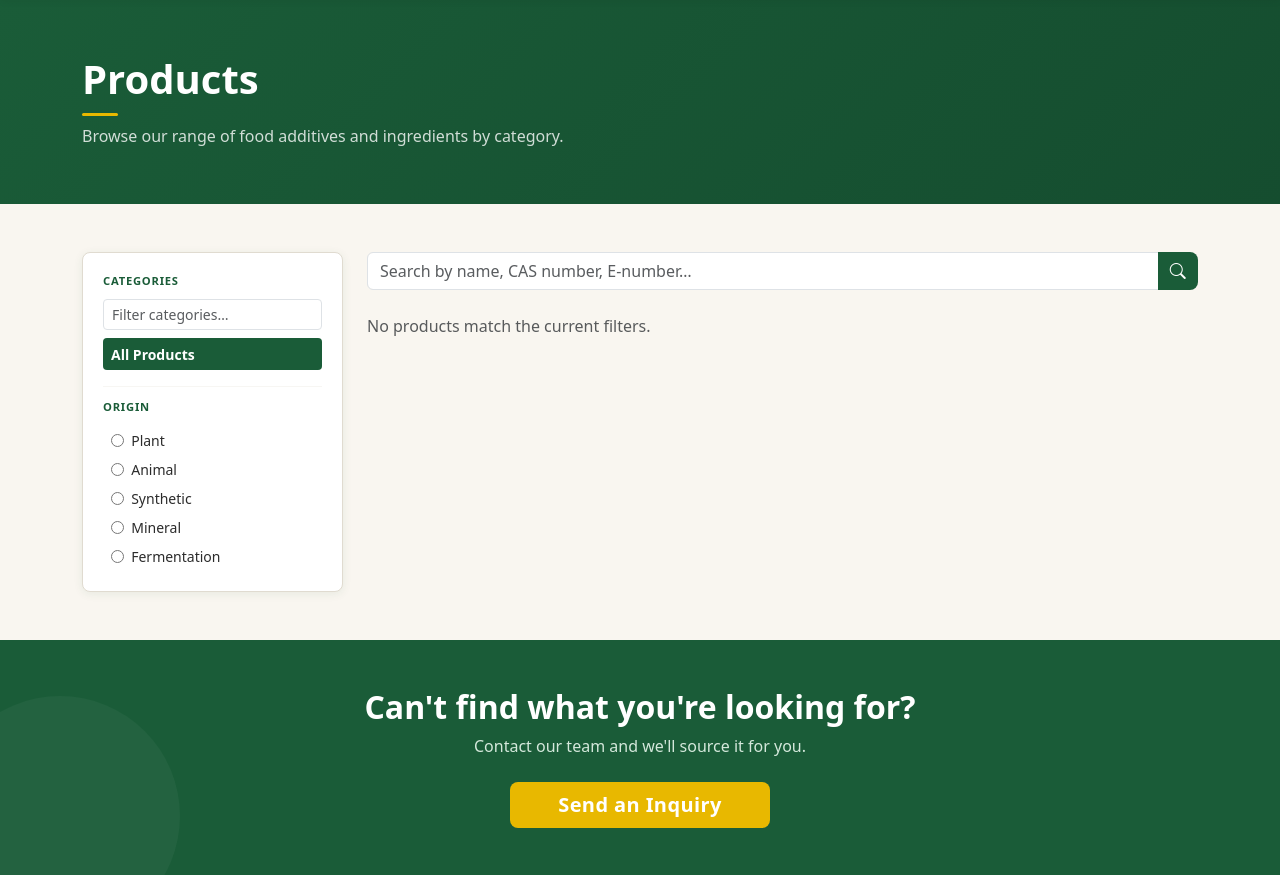
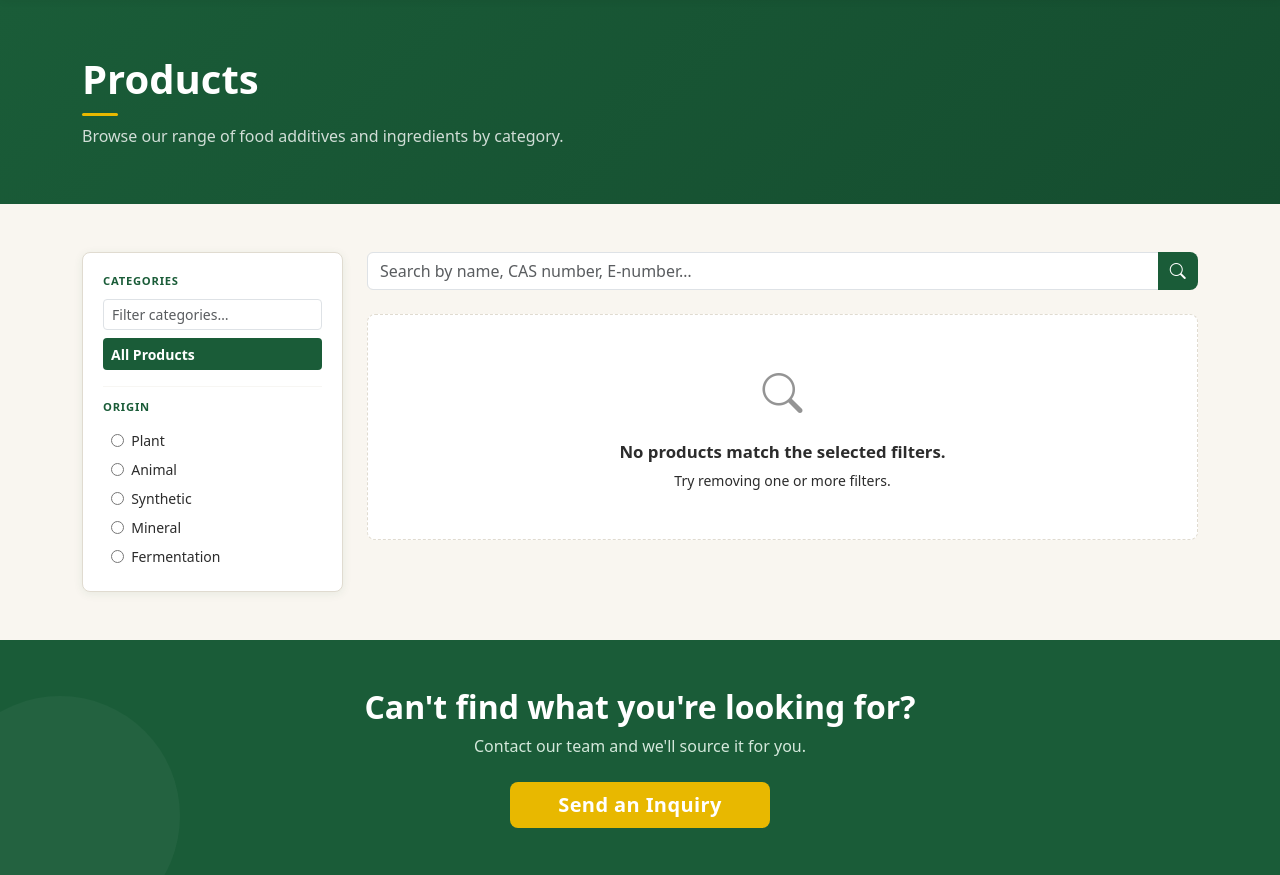
Before and after one commit to nufelroknidev/General-Food-Industry-Co.-Ltd.-GFI-Website, a Django app: page /en/products/ in a window 1280 px wide. Shown: the part 125-1000 px from the top of the page. Run offline with Django 5.2, Linux system fonts and the light colour scheme; data comes from the database, SQL or seed files in the repository; data that the repository does not hold is empty; some libraries are stand-ins or nearby versions.

Commit message:
feat: visible empty state for no-results search

```diff
--- a/static/css/components/products.css
+++ b/static/css/components/products.css
@@ -13,6 +13,38 @@
     opacity: 0;
     transform: translateY(8px);
     pointer-events: none;
+}
+
+/* ── Empty search state ───────────────────────────────────────────────────── */
+
+.product-empty-state {
+    text-align: center;
+    padding: 3rem 1.5rem;
+    background-color: #fff;
+    border: 1px dashed var(--gfi-border);
+    border-radius: var(--gfi-radius);
+    width: 100%;
+}
+
+.product-empty-state__icon {
+    font-size: 2.5rem;
+    color: var(--gfi-slate);
+    display: block;
+    margin-bottom: 1rem;
+    opacity: 0.5;
+}
+
+.product-empty-state__title {
+    font-size: 1.05rem;
+    font-weight: 600;
+    color: var(--gfi-text);
+    margin-bottom: 0.4rem;
+}
+
+.product-empty-state__hint {
+    font-size: 0.875rem;
+    color: var(--gfi-slate);
+    margin: 0;
 }
 
 /* ── Filter panel — sidebar ───────────────────────────────────────────────── */
--- a/templates/products/_product_cards.html
+++ b/templates/products/_product_cards.html
@@ -2,13 +2,20 @@
 
 {% if not page.object_list %}
 <div class="col-12">
-    <p class="text-muted mb-0">
+    <div class="product-empty-state">
+        <i class="bi bi-search product-empty-state__icon"></i>
         {% if q %}
-        {% blocktrans with term=q %}No products found matching "{{ term }}".{% endblocktrans %}
+        <p class="product-empty-state__title">
+            {% blocktrans with term=q %}No products or categories match "{{ term }}".{% endblocktrans %}
+        </p>
+        <p class="product-empty-state__hint">
+            {% trans "Try a different keyword, a CAS number, or an E-number." %}
+        </p>
         {% else %}
-        {% trans "No products match the current filters." %}
+        <p class="product-empty-state__title">{% trans "No products match the selected filters." %}</p>
+        <p class="product-empty-state__hint">{% trans "Try removing one or more filters." %}</p>
         {% endif %}
-    </p>
+    </div>
 </div>
 {% endif %}
 
```
